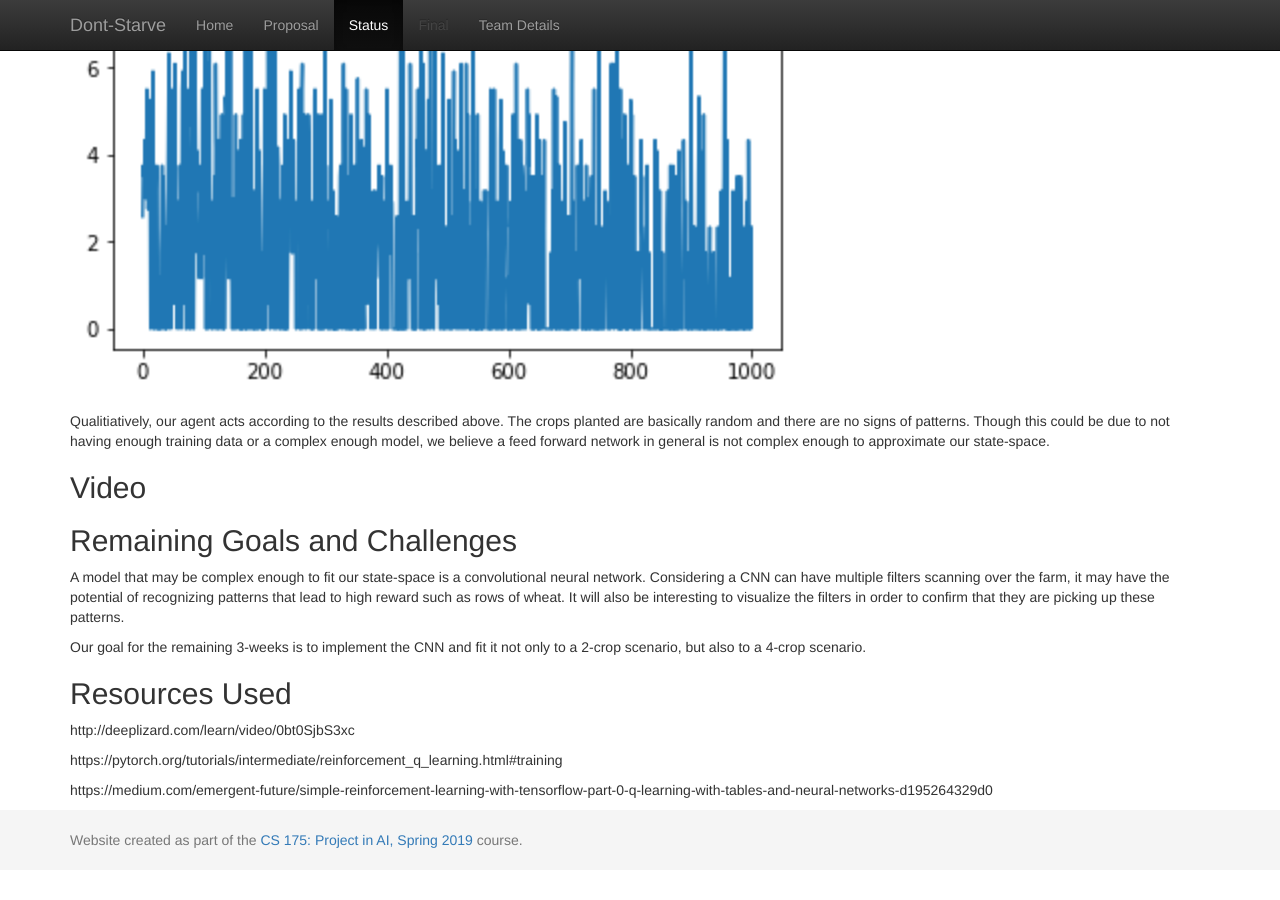
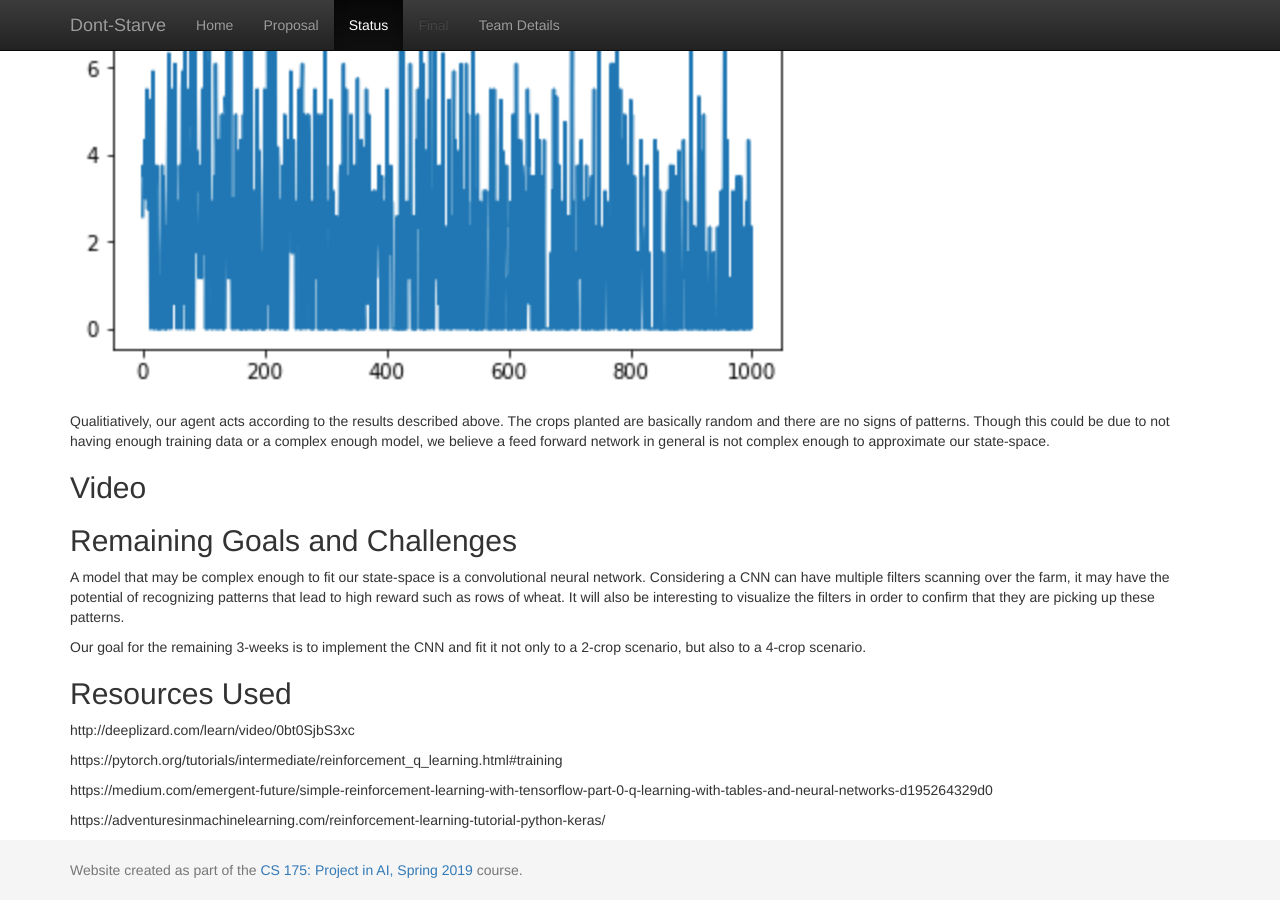
Before and after one commit to Farbod909/cs175-dont-starve, a Jekyll site: the page built from docs/status.md, in a window 1280 px wide and 900 px high, scrolled down 1820 px. Built offline with Jekyll 4.4.1, drawn with Linux system fonts in a browser that asks for light colours; our own code applies the rules of GitHub Pages for plain Markdown files; before the commit the page ends 2690 px from its top, so only the background shows below that; some of the changed lines change nothing that is shown.

Commit message:
Update status.md

```diff
--- a/docs/status.md
+++ b/docs/status.md
@@ -70,3 +70,5 @@ http://deeplizard.com/learn/video/0bt0SjbS3xc
 https://pytorch.org/tutorials/intermediate/reinforcement_q_learning.html#training
 
 https://medium.com/emergent-future/simple-reinforcement-learning-with-tensorflow-part-0-q-learning-with-tables-and-neural-networks-d195264329d0
+
+https://adventuresinmachinelearning.com/reinforcement-learning-tutorial-python-keras/
```
